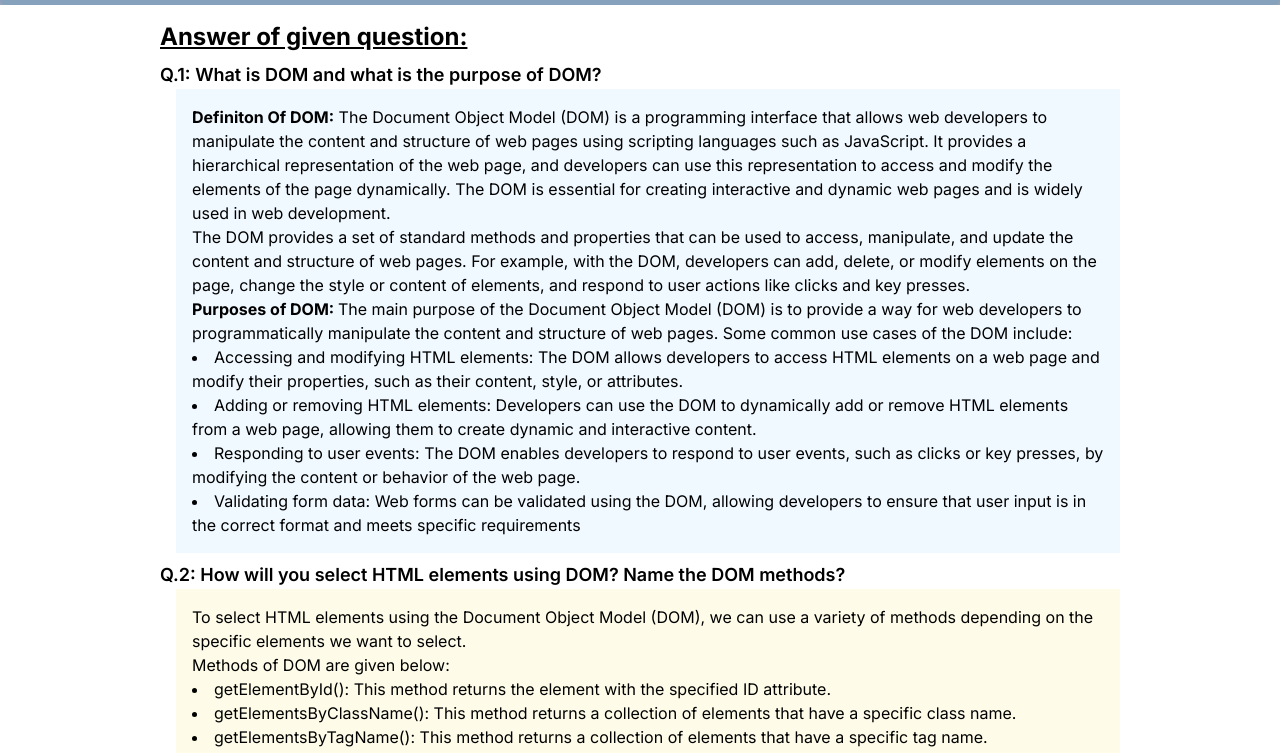
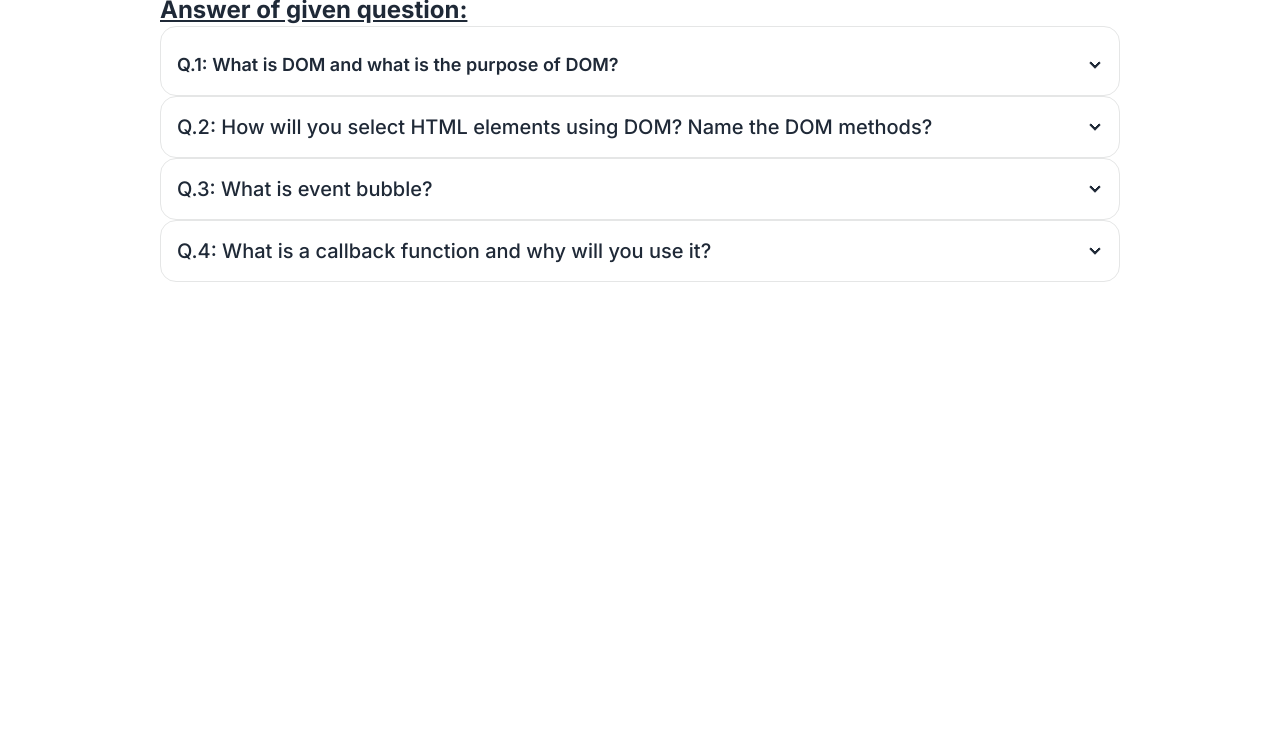
Before and after one commit to Tariqul-6nin3/Geometry_Genius, a plain HTML site: page blog.html in a window 1280 px wide. Shown: the part 126-879 px from the top of the page. After the commit the page ends 800 px from the top, so only its background shows below. Drawn offline with nearby package versions, Linux system fonts and the light colour scheme.

Commit message:
Everything recheked & finally done

```diff
--- a/blog.html
+++ b/blog.html
@@ -4,7 +4,12 @@
     <meta charset="UTF-8" />
     <meta http-equiv="X-UA-Compatible" content="IE=edge" />
     <meta name="viewport" content="width=device-width, initial-scale=1.0" />
-    <!-- tailwind link -->
+    <!-- DaisyUI Link -->
+    <link
+      href="https://cdn.jsdelivr.net/npm/daisyui@2.50.1/dist/full.css"
+      rel="stylesheet"
+      type="text/css" />
+    <!-- Tailwind Link -->
     <script src="https://cdn.tailwindcss.com"></script>
     <link rel="stylesheet" href="./style.css" />
     <title>QNA Section</title>
@@ -12,7 +17,8 @@
   <body>
     <!-- Header Stars -->
     <header class="bg-slate-400 mx-auto mt-6 md:mt-10">
-      <div class="header-container flex justify-between px-8 py-2 rounded-md">
+      <div
+        class="header-container flex justify-between md:px-8 py-2 rounded-md">
         <div>
           <h4 class="main-title">Interactive</h4>
           <h5 class="second-title">Geometry Genius</h5>
@@ -27,26 +33,25 @@
     <main>
       <section class="mt-4 w-9/12 mx-auto">
         <h4 class="text-2xl underline font-bold">Answer of given question:</h4>
-        <div>
-          <h4 class="text-lg font-semibold mt-2">
+        <!-- Question-01 -->
+        <div
+          tabindex="0"
+          class="collapse collapse-arrow border border-base-300 bg-base-100 rounded-box">
+          <div class="collapse-title text-lg font-semibold mt-2">
             Q.1: What is DOM and what is the purpose of DOM?
-          </h4>
-          <div class="ml-4 bg-sky-50 p-4">
+          </div>
+          <div class="collapse-content ml-4">
             <p>
-              <strong>Definiton Of DOM:</strong> The Document Object Model (DOM)
-              is a programming interface that allows web developers to
-              manipulate the content and structure of web pages using scripting
-              languages such as JavaScript. It provides a hierarchical
-              representation of the web page, and developers can use this
-              representation to access and modify the elements of the page
-              dynamically. The DOM is essential for creating interactive and
-              dynamic web pages and is widely used in web development. <br />
-              The DOM provides a set of standard methods and properties that can
-              be used to access, manipulate, and update the content and
-              structure of web pages. For example, with the DOM, developers can
-              add, delete, or modify elements on the page, change the style or
-              content of elements, and respond to user actions like clicks and
-              key presses.
+              <strong>Definiton Of DOM:</strong> DOM stands for Document Object
+              Model. It is an interface for programming through which structure,
+              style and content can be access and manipulate of a web document.
+              DOM can interact the web document over HTML and CSS. It represents
+              the whole web document as nodes and object. Generally on condition
+              change we can change the structure, style and content of HTML
+              elements or web pages. DOM is not a programming language, but
+              without it, javascript wouldn't have control on webpages, HTML
+              document, svg document and etc. They all can be accessed and
+              manipulated by DOM.
             </p>
             <p>
               <strong>Purposes of DOM: </strong> The main purpose of the
@@ -64,30 +69,24 @@
                 dynamically add or remove HTML elements from a web page,
                 allowing them to create dynamic and interactive content.
               </li>
-              <li>
-                Responding to user events: The DOM enables developers to respond
-                to user events, such as clicks or key presses, by modifying the
-                content or behavior of the web page.
-              </li>
-              <li>
-                Validating form data: Web forms can be validated using the DOM,
-                allowing developers to ensure that user input is in the correct
-                format and meets specific requirements
-              </li>
             </p>
           </div>
         </div>
-        <div>
-          <h4 class="text-lg font-semibold mt-2">
+        <!-- Question-02 -->
+        <div
+          tabindex="0"
+          class="collapse collapse-arrow border border-base-300 bg-base-100 rounded-box">
+          <div class="collapse-title text-xl font-medium">
             Q.2: How will you select HTML elements using DOM? Name the DOM
             methods?
-          </h4>
-          <div class="ml-4 bg-yellow-50 p-4">
+          </div>
+          <div class="collapse-content">
             <p>
-              To select HTML elements using the Document Object Model (DOM), we
-              can use a variety of methods depending on the specific elements we
-              want to select. <br />
-              Methods of DOM are given below:
+              The most common way to access a HTML element is to use 'id' of an
+              element. Generally HTML elements and all other attributes makes a
+              document within this document we can access and manipulate the
+              HTML structure, style and content by DOM.<br />
+              There are five ways of selecting element using DOM are followings:
               <li>
                 getElementById(): This method returns the element with the
                 specified ID attribute.
@@ -111,56 +110,51 @@
             </p>
           </div>
         </div>
-        <div>
-          <h4 class="text-lg font-semibold mt-2">Q.3: What is event bubble?</h4>
+        <!-- Question-03 -->
+        <div
+          tabindex="0"
+          class="collapse collapse-arrow border border-base-300 bg-base-100 rounded-box">
+          <div class="collapse-title text-xl font-medium">
+            Q.3: What is event bubble?
           </div>
-        <div class="ml-4 bg-teal-50 p-4">
+          <div class="collapse-content">
             <p>
-            <strong>Definition of Event Bubble:</strong> Event bubbling is a
-            behavior in which an event that is triggered on a specific HTML
-            element is also propagated to and processed by its parent and
-            ancestor elements in the DOM tree. This means that when an event is
-            triggered, it is first handled by the element where it originated
-            and then passed up the DOM tree until it reaches the root document
-            object. Event bubbling is important in web development because it
-            allows developers to create more modular and reusable code by
-            attaching event listeners to parent elements rather than individual
-            child elements. However, it can also lead to unexpected behavior and
-            performance issues if not managed properly.
+              <strong>Definition of Event Bubble:</strong>
+              What is event bubble? Event bubbling is such a concepts that, when
+              an event receives a command to the innermost target element and
+              that events bubble up (or we can say is transmitted or propagated)
+              to its parants untill the root element come through a DOM tree.
+              The major use of event bubbling is the registration of default
+              functions present in the program.Event bubbling is important in
+              web development because it allows developers to create more
+              modular and reusable code by attaching event listeners to parent
+              elements rather than individual child elements. However, it can
+              also lead to unexpected behavior and performance issues if not
+              managed properly.
             </p>
           </div>
-        <div>
-          <h4 class="text-lg font-semibold mt-2">
+        </div>
+        <!-- Question-04 -->
+        <div
+          tabindex="0"
+          class="collapse collapse-arrow border border-base-300 bg-base-100 rounded-box">
+          <div class="collapse-title text-xl font-medium">
             Q.4: What is a callback function and why will you use it?
-          </h4>
           </div>
-        <div class="ml-4 bg-slate-100 p-4">
+          <div class="collapse-content">
             <p>
-            <strong>Definition Of Callback function:</strong> A callback
-            function is a type of function in programming that is defined
-            separately from the function in which it is used. The main function
-            can then call the callback function at specific points during its
-            execution, passing it as an argument to achieve a particular task.
-            The callback function is usually used to execute some code after the
-            main function has completed a specific task, or when a certain event
-            occurs. For example, a callback function can be used to handle user
-            input or to perform an action once a long-running operation has
-            completed. Callback functions are a common programming pattern in
-            many languages and frameworks, and they are especially useful in
-            situations where the order of execution is not known ahead of time,
-            or when multiple functions need to be executed in parallel or in
-            sequence.
+              <strong>Definition Of Callback function:</strong>
+              When we need a pre-determined function executions after an another
+              function's executions, then we can use a callback function. A
+              callback function is a type of function in programming that is
+              defined separately from the function in which it is used. The main
+              function can then call the callback function at specific points
+              during its execution, passing it as an argument to achieve a
+              particular task. The callback function is usually used to execute
+              some code after the main function has completed a specific task,
+              or when a certain event occurs.
             </p>
-          <p>
-            <strong>Reason behind using Callback function:</strong> Callback
-            functions are used to handle situations where a function needs to
-            wait for an operation to complete before it can continue executing.
-            By passing a callback function as an argument to the function, the
-            callback can be called when the operation is complete, allowing the
-            main function to continue executing. Callbacks are also useful for
-            handling user events or input, and are a powerful tool for creating
-            flexible and modular code.
-          </p>
+          </div>
         </div>
       </section>
     </main>
--- a/function.js
+++ b/function.js
@@ -225,7 +225,7 @@ function displayData(nameOfObject, areaOfTriangle) {
     // Update the content of the corresponding table cell with the new value
     tr.querySelector(
       "td:nth-child(3)"
-    ).textContent = `${areaOfTriangleMeters} m²`;
+    ).textContent = `${areaOfTriangleMeters} mtr`;
   });
 
   rowCounter++; // Increment the row counter
--- a/style.css
+++ b/style.css
@@ -17,12 +17,11 @@
 }
 .main-title {
   font-weight: 700;
-  font-size: 30px;
+
   color: rgba(17, 17, 17, 0.8);
 }
 .second-title {
   font-weight: 500;
-  font-size: 20px;
   color: rgba(17, 17, 17, 0.6);
 }
 .header-button {
@@ -32,15 +31,10 @@
   padding: 9px 38px;
   background-color: rgba(16, 144, 216, 1);
   border-radius: 6px;
-  margin-top: 18px;
-  margin-right: 20px;
 }
 .claculate-btn {
   background-color: #1090d8;
 }
-.area-calculation {
-  /* border: 1px solid gray; */
-}
 .object-photo {
   height: 185px;
 }
```
Also changed, not shown: index.html (+11 -11 lines). Lines whose indentation alone changed are shown as unchanged.
